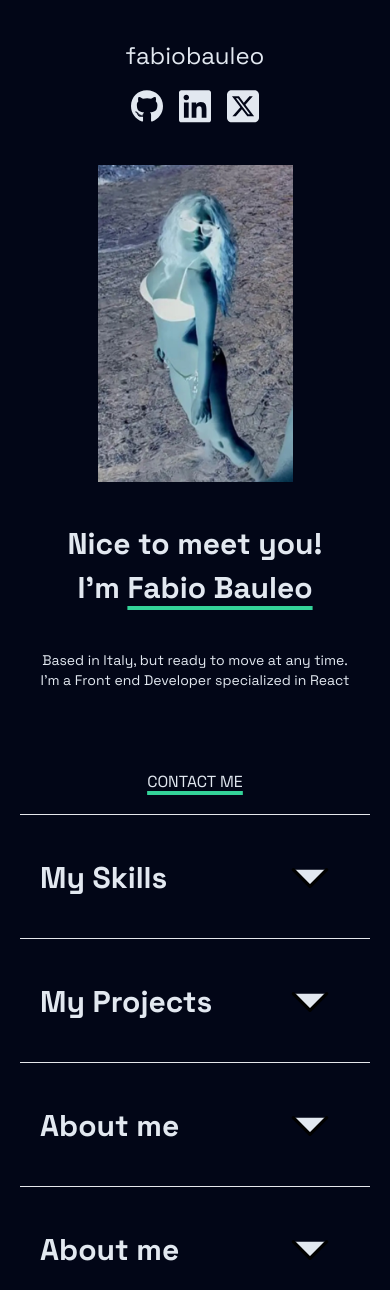
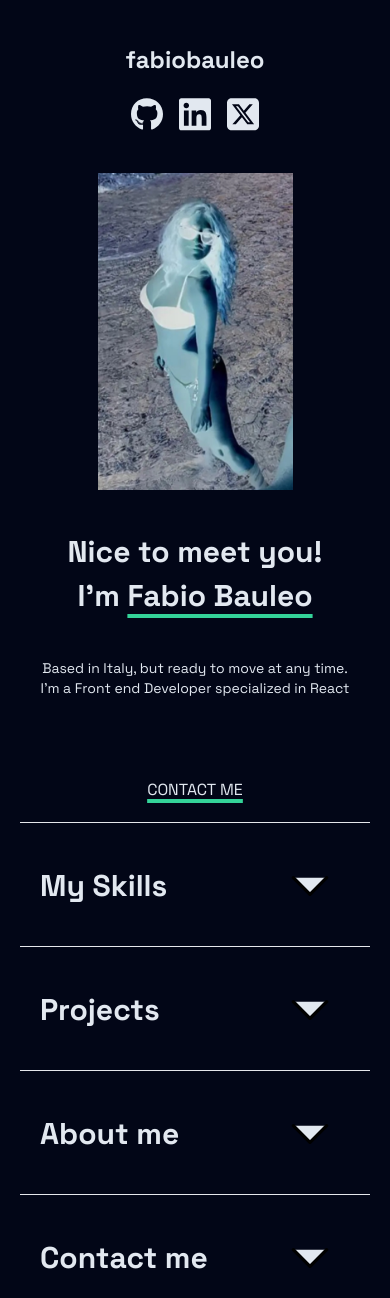
Before and after one commit to FabioDev86/my_new_portfolio, a Next.js app: page / in a window 390 px wide. Built offline with nearby package versions, Linux system fonts and the light colour scheme.

Commit message:
solved overflow with scale transition

```diff
--- a/src/app/globals.css
+++ b/src/app/globals.css
@@ -2,6 +2,20 @@
 @tailwind components;
 @tailwind utilities;
 
-html{
+html {
     text-align: center;
 }
+
+@layer base {
+    h1 {
+      @apply  dark:text-slate-200;
+      @apply text-3xl;
+      @apply md:text-4xl;
+      @apply lg:text-5xl;
+      @apply py-1;
+      @apply font-bold;
+      @apply sm:mx-10;
+      @apply z-10;
+    }
+
+}
--- a/src/components/Contact.jsx
+++ b/src/components/Contact.jsx
@@ -6,7 +6,7 @@ export default function Contact(){
     return(
         <div>
             <div className="flex justify-between px-10 items-center">
-                <h1 className="dark:text-slate-200 text-3xl md:text-4xl lg:text-5xl py-1 font-bold sm:mx-10 z-10">About me</h1>
+                <h1 className="dark:text-slate-200 text-3xl md:text-4xl lg:text-5xl py-1 font-bold sm:mx-10 z-10">Contact me</h1>
                 <svg onClick = {() => setHidden(!hidden)} width="80px" height="80px" viewBox="0 0 24 24" className={"dark:fill-slate-200 " + (!hidden ? "rotate-180" : "") } xmlns="http://www.w3.org/2000/svg">
                     <path d="M17 9.5L12 14.5L7 9.5" stroke="#000000" stroke-linecap="round" stroke-linejoin="round"/>
                 </svg>
--- a/src/components/Projects.jsx
+++ b/src/components/Projects.jsx
@@ -5,14 +5,20 @@ import { useState } from "react";
 export default function Projects(){
     const[hidden, setHidden] = useState(true);
     return(
-        <div>
+        <div className="z-20">
             <div className="flex justify-between px-10 items-center">
-                <h1 className="dark:text-slate-200 text-3xl md:text-4xl lg:text-5xl py-1 font-bold sm:mx-10 z-10">My Projects</h1>
-                <svg onClick = {() => setHidden(!hidden)} width="80px" height="80px" viewBox="0 0 24 24" className={"dark:fill-slate-200 " + (!hidden ? "rotate-180" : "") } xmlns="http://www.w3.org/2000/svg">
+                <h1 className="dark:text-slate-200 text-3xl md:text-4xl lg:text-5xl py-1 font-bold sm:mx-10 z-10">Projects</h1>
+                <svg onClick = {() => setHidden(!hidden)} width="80px" height="80px" viewBox="0 0 24 24" className={"dark:fill-slate-200 transition ease-in-out delay-150 " + (!hidden ? "rotate-180" : "") } xmlns="http://www.w3.org/2000/svg">
                     <path d="M17 9.5L12 14.5L7 9.5" stroke="#000000" stroke-linecap="round" stroke-linejoin="round"/>
                 </svg>
             </div>
-            <div className={hidden ? "hidden" : ""}>
+            <div className={`transition-all delay-150 ease-in-out duration-300 ${hidden ? " max-h-0 opacity-1 scale-0 -translate-y-[20px]" : "max-h-[500px] opacity-100 scale-100 translate-y-0"}`}>
+                <h1 className="dark:text-slate-200 text-3xl md:text-4xl lg:text-5xl py-1 font-bold sm:mx-10 z-10">HTML</h1>
+                <h1 className="dark:text-slate-200 text-3xl md:text-4xl lg:text-5xl py-1 font-bold sm:mx-10 z-10">CSS</h1>
+                <h1 className="dark:text-slate-200 text-3xl md:text-4xl lg:text-5xl py-1 font-bold sm:mx-10 z-10">Java Script</h1>
+                <h1 className="dark:text-slate-200 text-3xl md:text-4xl lg:text-5xl py-1 font-bold sm:mx-10 z-10">React</h1>
+                <h1 className="dark:text-slate-200 text-3xl md:text-4xl lg:text-5xl py-1 font-bold sm:mx-10 z-10">NextJs</h1>
+                <h1 className="dark:text-slate-200 text-3xl md:text-4xl lg:text-5xl py-1 font-bold sm:mx-10 z-10">Tailwind</h1>
             </div>
         </div>
     );
--- a/src/components/Skills.jsx
+++ b/src/components/Skills.jsx
@@ -4,15 +4,14 @@ import { useState } from "react";
 export default function Skills(){
     const[hidden, setHidden] = useState(true);
     return(
-        <div>
+        <div className="z-10">
             <div className="flex justify-between px-10 items-center">
                 <h1 className="dark:text-slate-200 text-3xl md:text-4xl lg:text-5xl py-1 font-bold sm:mx-10 z-10">My Skills</h1>
                 <svg onClick = {() => setHidden(!hidden)} width="80px" height="80px" viewBox="0 0 24 24" className={"dark:fill-slate-200 transition ease-in-out delay-150 " + (!hidden ? "rotate-180" : "") } xmlns="http://www.w3.org/2000/svg">
                     <path d="M17 9.5L12 14.5L7 9.5" stroke="#000000" stroke-linecap="round" stroke-linejoin="round"/>
                 </svg>
             </div>
-            {/*I HAVE TO FIGURE OUT HOW TO HAVE A SMOOTH TRASLATION OF THE SIBLINGS*/}
-            <div className={`transition-all delay-150 ease-in-out duration-300 ${hidden ? " max-h-0 opacity-0 -translate-y-[20px]" : "max-h-[500px] opacity-1 translate-y-0"}`}>
+            <div className={`transition-all delay-150 ease-in-out duration-300 ${hidden ? " max-h-0 opacity-1 scale-0 -translate-y-[20px]" : "max-h-[500px] opacity-100 scale-100 translate-y-0"}`}>
                 <h1 className="dark:text-slate-200 text-3xl md:text-4xl lg:text-5xl py-1 font-bold sm:mx-10 z-10">HTML</h1>
                 <h1 className="dark:text-slate-200 text-3xl md:text-4xl lg:text-5xl py-1 font-bold sm:mx-10 z-10">CSS</h1>
                 <h1 className="dark:text-slate-200 text-3xl md:text-4xl lg:text-5xl py-1 font-bold sm:mx-10 z-10">Java Script</h1>
```
